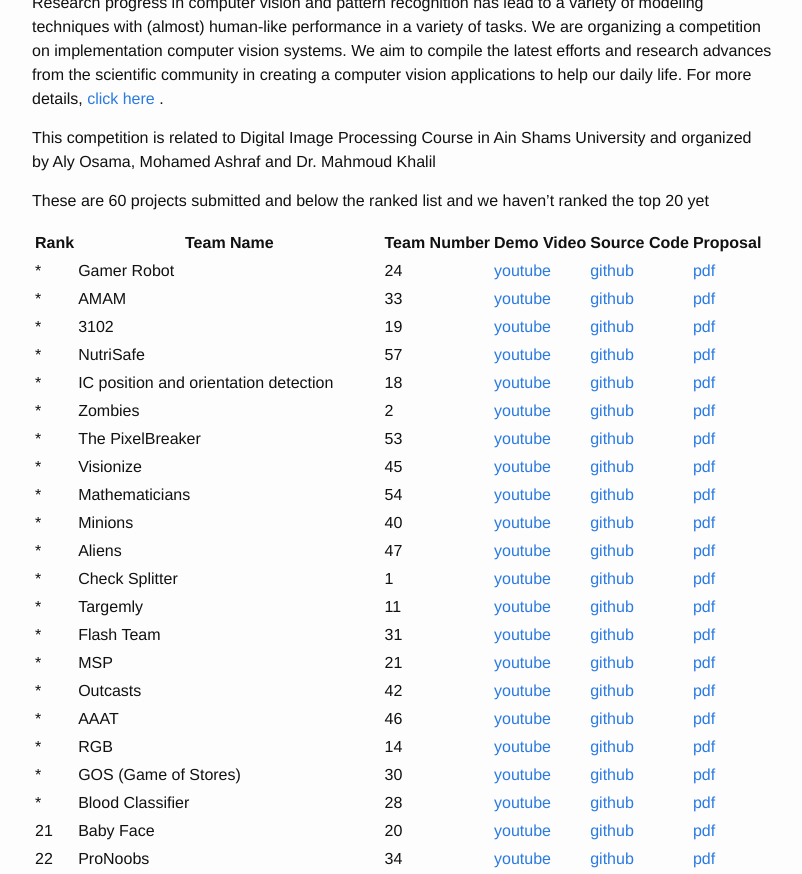
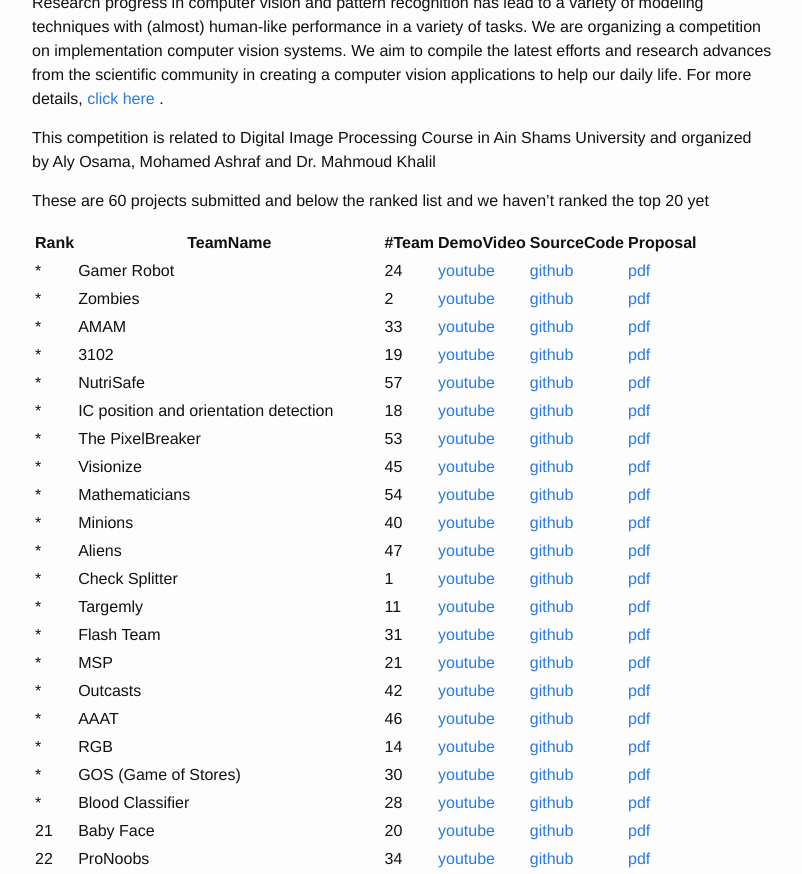
Before and after one commit to alyosama/alyosama.github.io, a Jekyll site: the page built from _posts/2018-05-03-CVC18.markdown, in a window 1280 px wide and 900 px high, scrolled down 540 px, cut to the strip 26-900 px from the top of the window. Shown: the whole strip, without its empty margins (238-1040 px from the left). Built offline with Jekyll 4.4.1, drawn with Linux system fonts in a browser that asks for light colours.

Commit message:
Fix header

```diff
--- a/_posts/2018-05-03-CVC18.markdown
+++ b/_posts/2018-05-03-CVC18.markdown
@@ -15,14 +15,14 @@ This competition is related to Digital Image Processing Course in Ain Shams Univ
 
 These are 60 projects submitted and below the ranked list and we haven't ranked the top 20 yet
 
-|Rank|Team Name|Team Number|Demo Video|Source Code|Proposal|
+|Rank|TeamName|#Team|DemoVideo|SourceCode|Proposal|
 |-------|-------|-------|-------|-------|-------|
 *|Gamer Robot|24|[youtube](https://youtu.be/lT4XUlmFXzs)|[github](https://github.com/MahmoudNasser27/Gamer-Robot)|[pdf](https://drive.google.com/open?id=1-M4_EPacXdax8zLryPfrzK7hFztnfXvk)|
+*|Zombies|2|[youtube](https://youtu.be/YuI7b8WjyHM)|[github](https://github.com/KM49N/Circuit)|[pdf](https://drive.google.com/open?id=1bK-qOxFvlEYqnqt7nA1Ti6RDKM-VIMUR)|
 *|AMAM|33|[youtube](https://www.youtube.com/watch?v=YVBaOClfvME&feature=youtu.be)|[github](https://gitlab.com/amr-essam95/esh7enly)|[pdf](https://drive.google.com/open?id=10j_eIK-Stt3ZAKiTBRheT94ySp7_DiYO)|
 *|3102|19|[youtube](https://www.youtube.com/watch?v=0yi0UcLfW2I&feature=youtu.be)|[github](https://github.com/abdelrahmanbedier/detect_potholes/tree/master/pothole-detection)|[pdf](https://drive.google.com/open?id=1hm0fYyMo76zZD4M6n_kEQL4TjEpMfzwR)|
 *|NutriSafe|57|[youtube](https://youtu.be/oLdO_-gTW0s)|[github](https://github.com/Nada1996/NutriSafe)|[pdf](https://drive.google.com/open?id=1P-EWrWLvQDdb6--3E-MMRYXtm_jC1aCg)|
 *|IC position and orientation detection|18|[youtube](https://youtu.be/whtgA91HWt0)|[github](https://github.com/osama95/IC-position-and-orientation-detection)|[pdf](https://drive.google.com/open?id=1uq6l9082ftfF_v71aZsPS7aqJ0_bOWcX)|
-*|Zombies|2|[youtube](https://youtu.be/YuI7b8WjyHM)|[github](https://github.com/KM49N/Circuit)|[pdf](https://drive.google.com/open?id=1bK-qOxFvlEYqnqt7nA1Ti6RDKM-VIMUR)|
 *|The PixelBreaker|53|[youtube](https://www.youtube.com/watch?v=JFjmobJTzQs&feature=youtu.be)|[github](https://github.com/SaeedAbdelWahab/PixelBreaker.git)|[pdf](https://drive.google.com/open?id=1mRpdIK_Fbw1omEjdjtYn6L_eFbU_qRtM)|
 *|Visionize|45|[youtube](https://www.youtube.com/watch?v=z7mHfJlxqL8)|[github](https://github.com/AhmadOsama4/Self-Driving-Car-Game)|[pdf](https://drive.google.com/open?id=1Fq22iHqE168qCi9WXvj-6JdMyb1K--wv)|
 *|Mathematicians|54|[youtube](https://drive.google.com/file/d/139sKPQs4Y7fw2gdgR9xN3YL1nu4XSaPj/view)|[github](https://github.com/mahmoud4495/EasyMath)|[pdf](https://drive.google.com/open?id=1kPz9m_wWG_srcA8qIduKYDfPu-aZqfig)|
```
